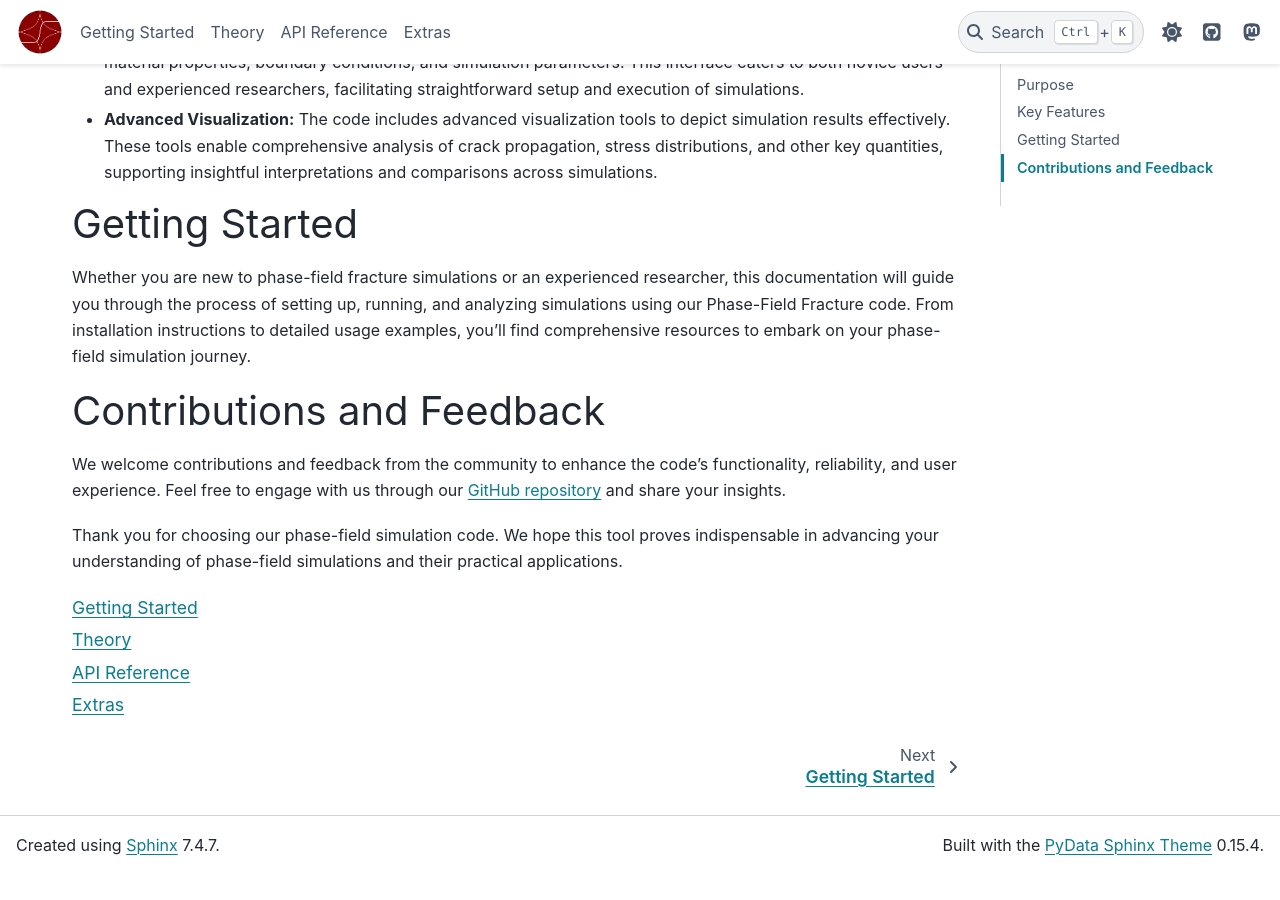
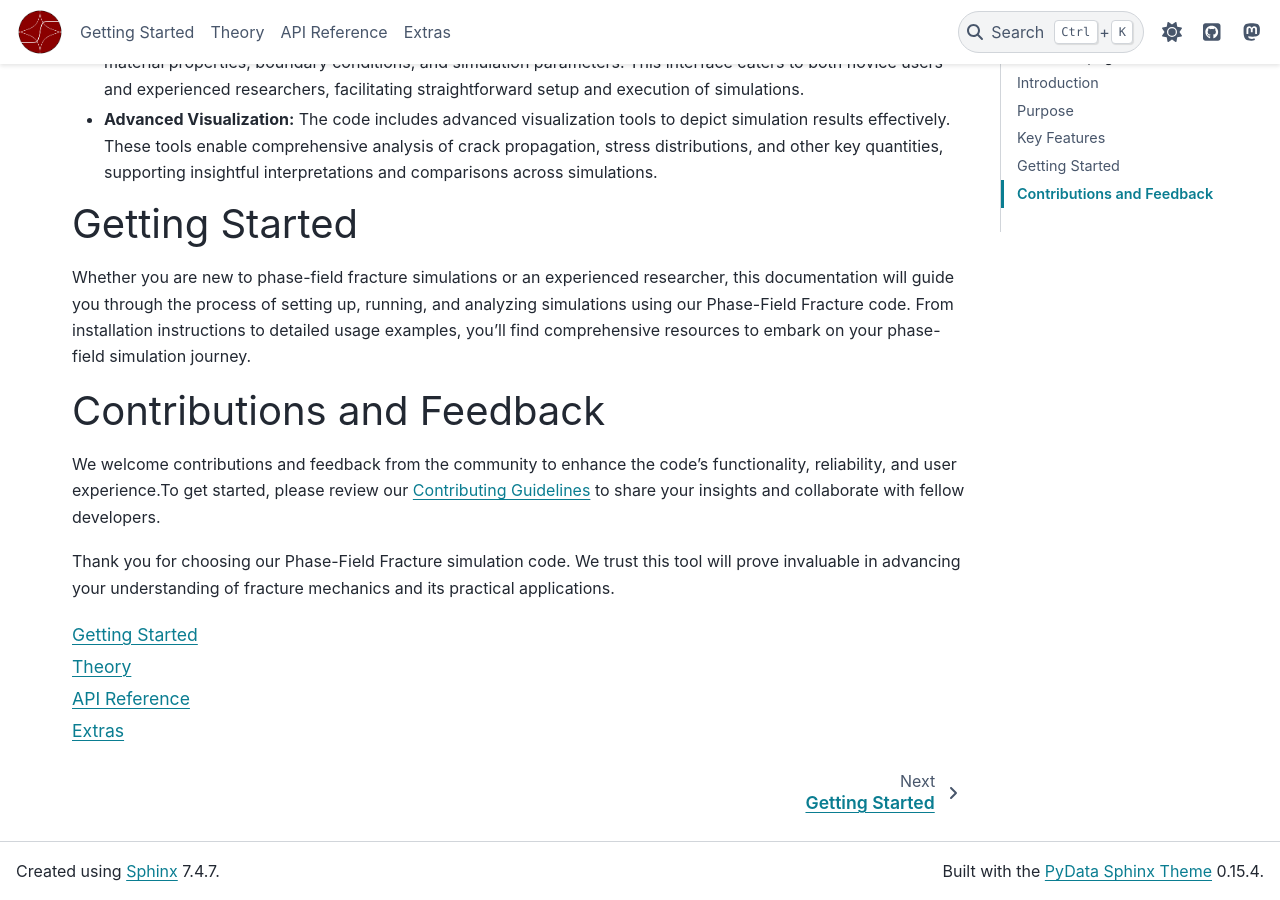
Before and after one commit to CastillonMiguel/phasefieldx, a Sphinx documentation site: the page built from docs/source/index.rst, in a window 1280 px wide and 900 px high, scrolled down 1066 px. Built offline with Sphinx 7.4.7 and the PyData theme 0.15.4, drawn with Linux system fonts in a browser that asks for light colours; pages that are not in the unit, such as notebooks, are missing from menus; the version number is read from the project's files by our own code; before the commit the page ends 1940 px from its top, so only the background shows below that.

Commit message:
Contributions section updated

```diff
--- a/docs/source/index.rst
+++ b/docs/source/index.rst
@@ -31,10 +31,9 @@
 
 Contributions and Feedback
 --------------------------
-We welcome contributions and feedback from the community to enhance the code's functionality, reliability, and user experience. Feel free to engage with us through our `GitHub repository <https://github.com/CastillonMiguel/phasefieldx>`_ and share your insights.
+We welcome contributions and feedback from the community to enhance the code's functionality, reliability, and user experience.To get started, please review our `Contributing Guidelines <https://phasefieldx.readthedocs.io/en/latest/extras/DeveloperNotes/main.html>`_ to share your insights and collaborate with fellow developers.
 
-Thank you for choosing our phase-field simulation code. We hope this tool proves indispensable in advancing your understanding of phase-field simulations and their practical applications.
-
+Thank you for choosing our Phase-Field Fracture simulation code. We trust this tool will prove invaluable in advancing your understanding of fracture mechanics and its practical applications.
 
 .. toctree::
 
```
